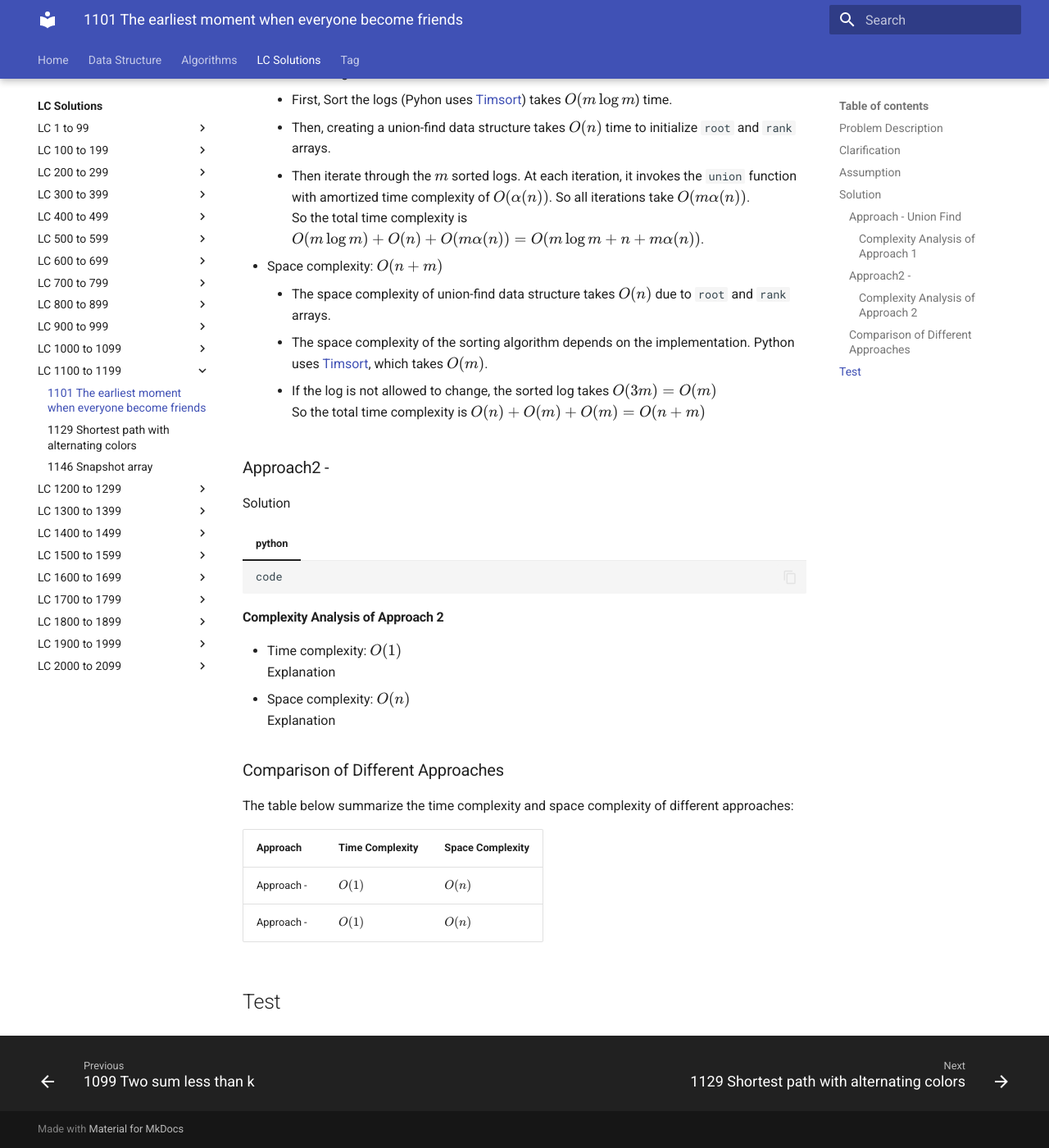
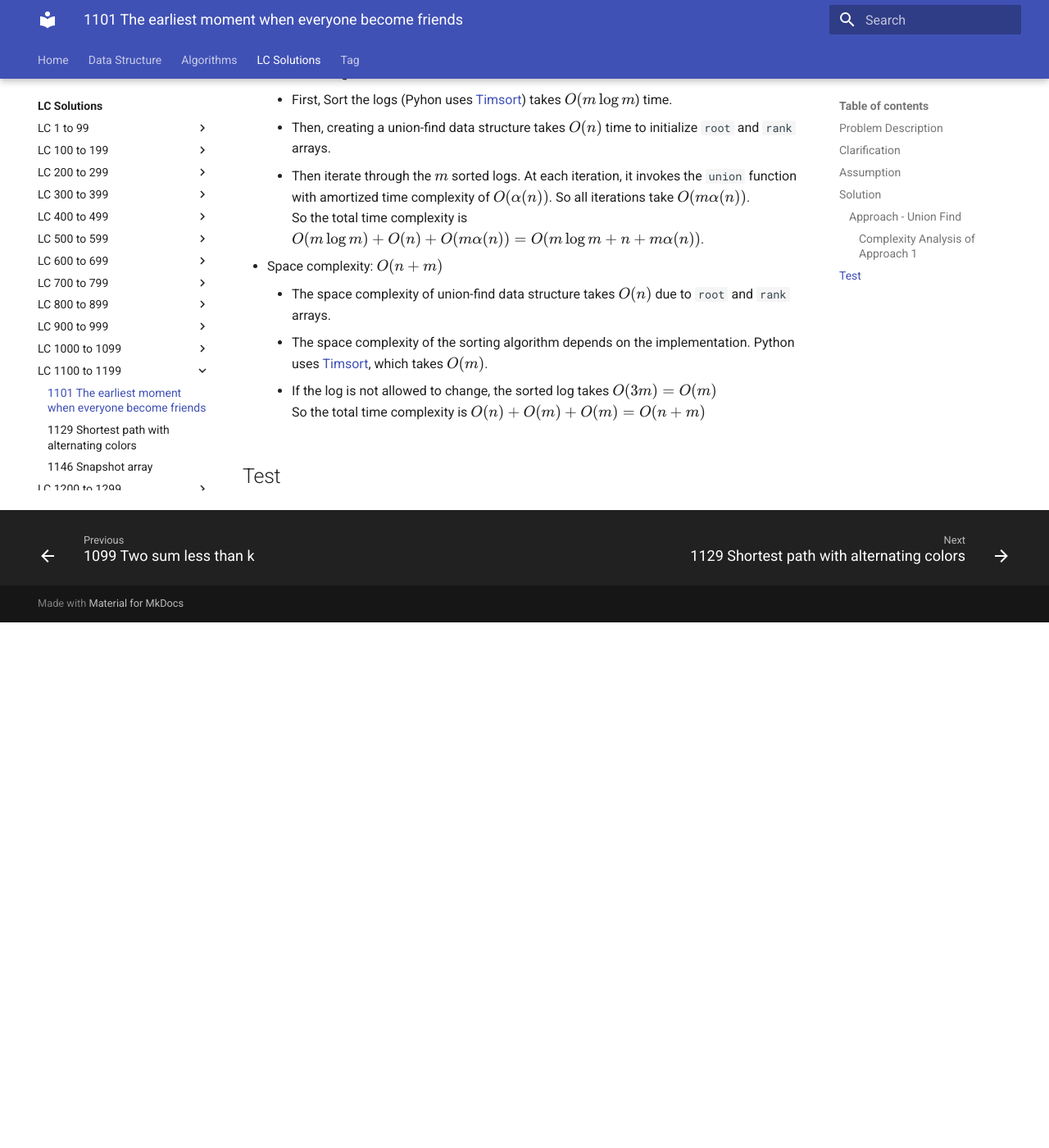
Before and after one commit to RogerLuo-Code/coding-practice, an MkDocs documentation site: the page built from docs/lc-solutions/lc1100-1199/lc1101-the-earliest-moment-when-everyone-become-friends.md, in a window 1280 px wide and 1400 px high, scrolled down 2055 px. Shown: the whole window at 82% size. Built offline with MkDocs 1.6.1 and Material for MkDocs 9.7.7, drawn with Linux system fonts in a browser that asks for light colours; after the commit the page ends 2814 px from its top, so only the background shows below that.

Commit message:
Clean solution to LC1101

````diff
--- a/docs/lc-solutions/lc1100-1199/lc1101-the-earliest-moment-when-everyone-become-friends.md
+++ b/docs/lc-solutions/lc1100-1199/lc1101-the-earliest-moment-when-everyone-become-friends.md
@@ -95,30 +95,4 @@ First, sort the log by time stamp. Then use union find to union two people based
     - If the log is not allowed to change, the sorted log takes $O(3 m) = O(m)$
     So the total time complexity is $O(n) + O(m) + O(m) = O(n + m)$
 
-### Approach2 -
-
-Solution
-
-=== "python"
-    ```python
-    code
-    ```
-
-#### Complexity Analysis of Approach 2
-
-- Time complexity: $O(1)$
-  Explanation
-- Space complexity: $O(n)$
-  Explanation
-
-### Comparison of Different Approaches
-
-The table below summarize the time complexity and space complexity of different
-approaches:
-
-Approach    | Time Complexity   | Space Complexity |
-------------| ---------------   | ---------------- |
-Approach -  |  $O(1)$           | $O(n)$ |
-Approach -  |  $O(1)$           | $O(n)$  |
-
 ## Test
````
